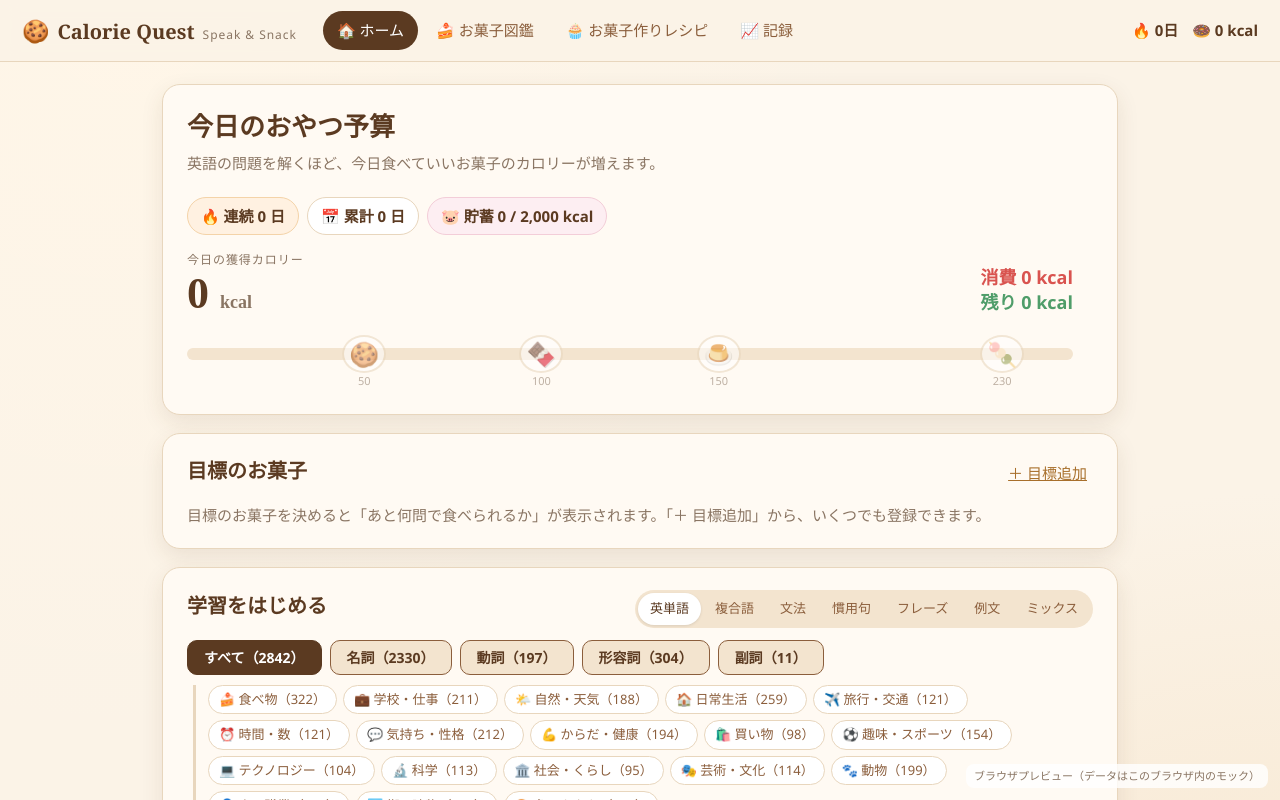
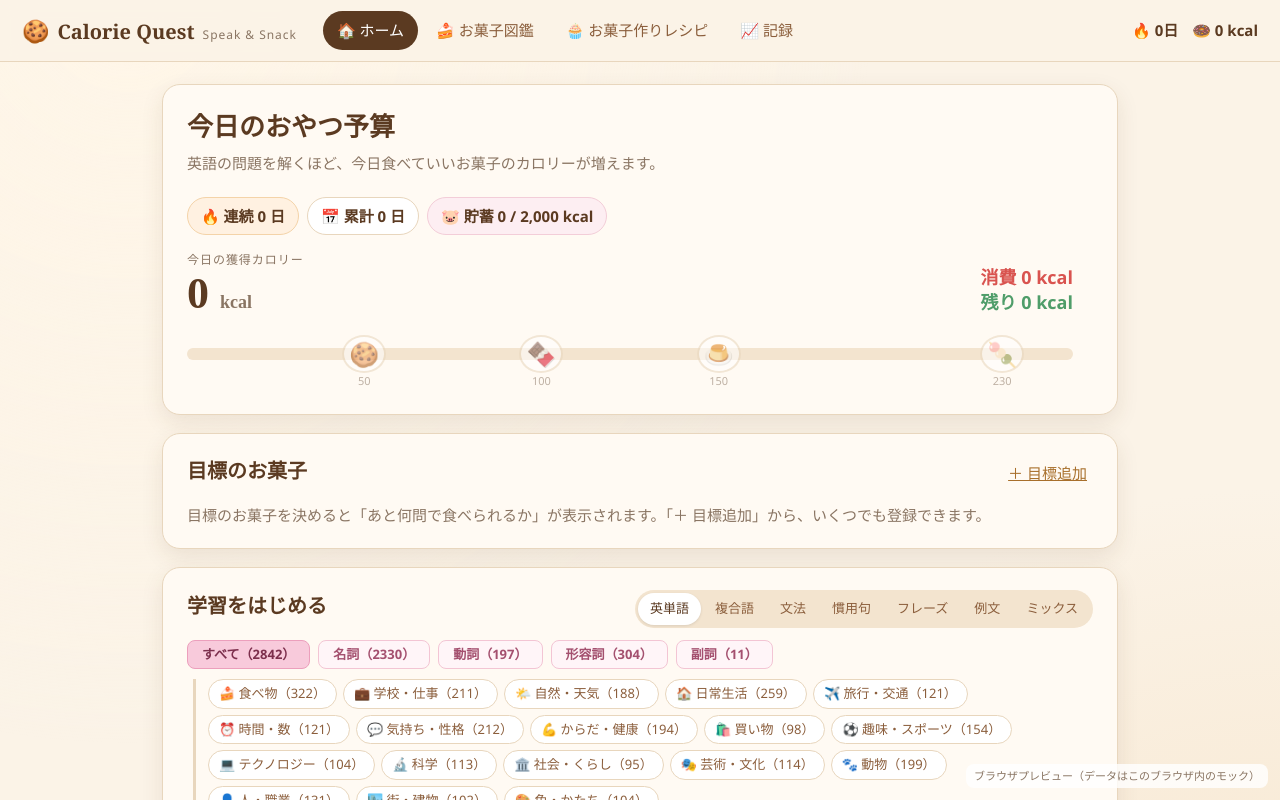
Before and after one commit to skuzukawa96-hash/calorie-quest, a React (Vite) app: page / in a window 1280 px wide. Shown: the top 800 px of the page. Built offline with nearby package versions, Linux system fonts and the light colour scheme.

Commit message:
Lighten the part-of-speech chips: genre height, pastel pink, lighter text
Co-Authored-By: Claude Opus 5.5 <noreply@anthropic.com>

```diff
--- a/src/styles.css
+++ b/src/styles.css
@@ -366,18 +366,17 @@ main {
   margin: 2px 0 10px;
 }
 .chip.chip-main {
-  font-size: 14px;
-  font-weight: 700;
-  padding: 6px 16px;
-  border-radius: 10px;
-  border: 1.5px solid var(--choco-light);
-  background: var(--cream-2);
-  color: var(--choco);
+  font-weight: 600;
+  padding: 4px 14px;
+  border-radius: 8px;
+  border: 1px solid #f3c5d4;
+  background: #fff5f8;
+  color: #a4506f;
 }
 .chip.chip-main.active {
-  background: var(--choco);
-  border-color: var(--choco);
-  color: #fff;
+  background: #f8cadb;
+  border-color: #ec9fbc;
+  color: #7d2f4d;
 }
 /* the genres, a step below */
 .category-genres {
```
